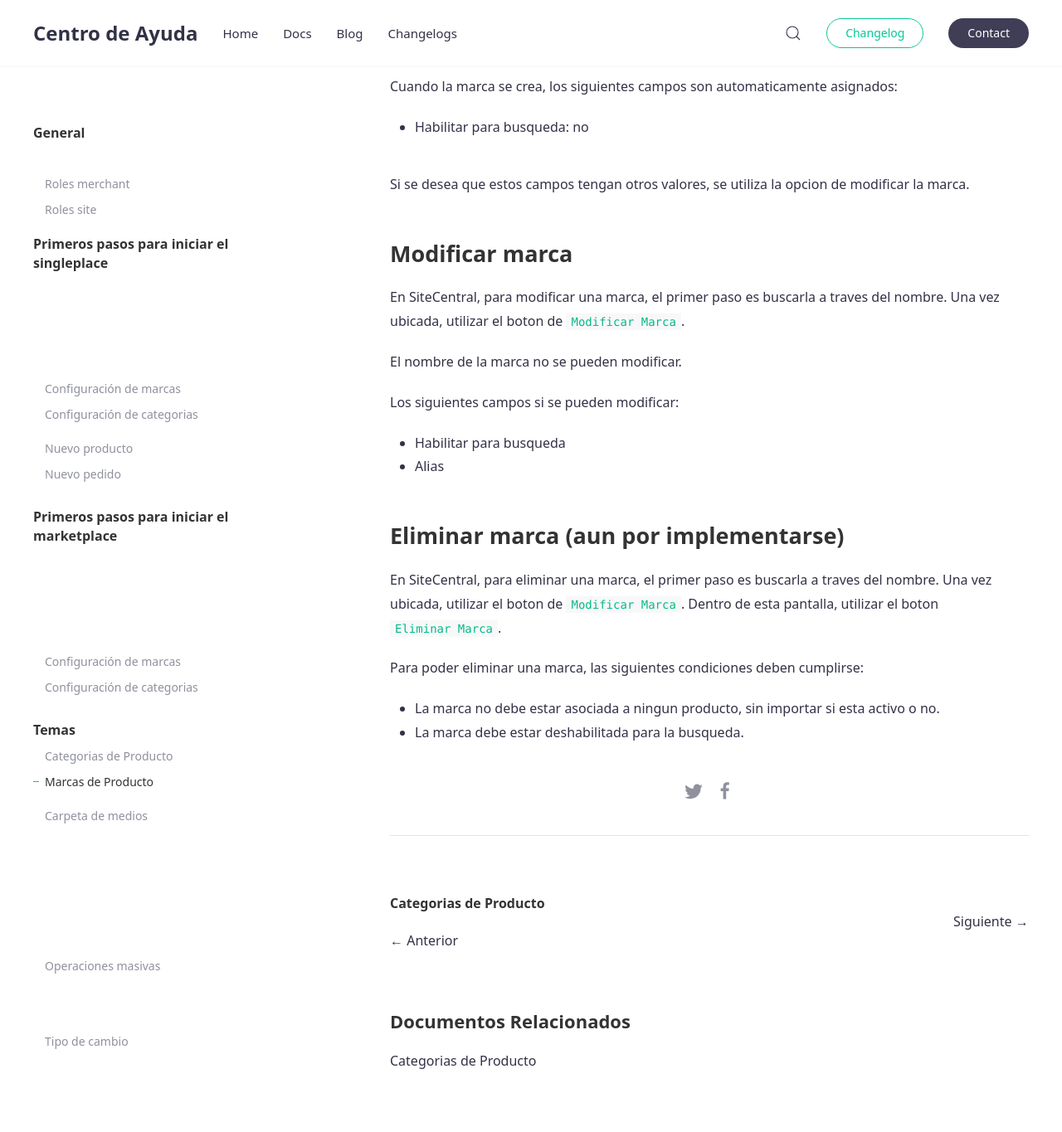
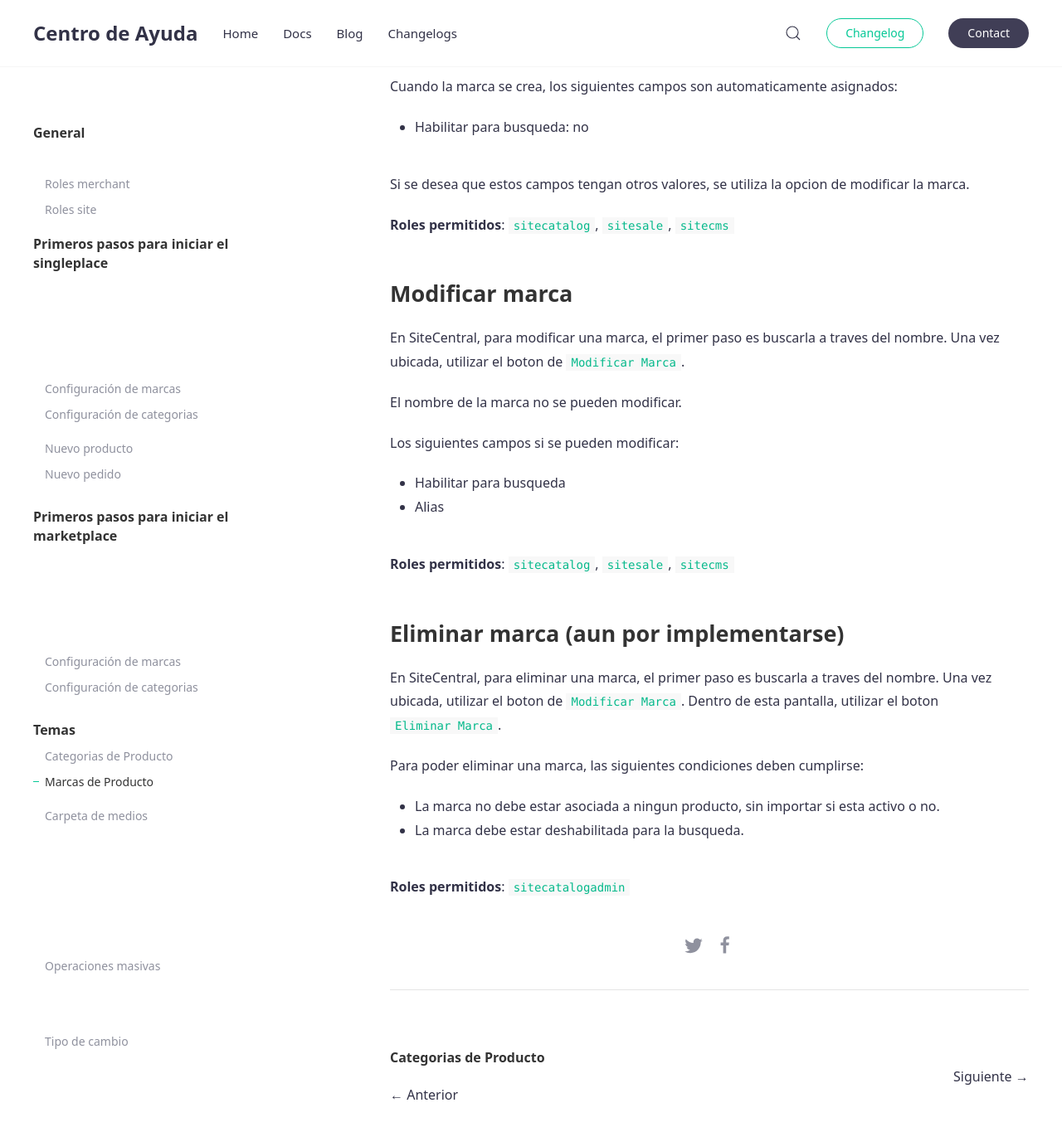
Before and after one commit to jztechpe/docshelp-old, a Jekyll site: the page built from docs/_docs/temas/catalogo/marca.md, in a window 1280 px wide and 1400 px high, scrolled down 1483 px. Shown: the top 1365 px of the window at 83% size. Built offline with Jekyll 4.4.1, drawn with Linux system fonts in a browser that asks for light colours.

Commit message:
write brand roles

```diff
--- a/docs/_docs/temas/catalogo/marca.md
+++ b/docs/_docs/temas/catalogo/marca.md
@@ -33,6 +33,8 @@ Cuando la marca se crea, los siguientes campos son automaticamente asignados:
 
 Si se desea que estos campos tengan otros valores, se utiliza la opcion de modificar la marca.
 
+**Roles permitidos**: `sitecatalog`, `sitesale`, `sitecms`
+
 ## Modificar marca
 En SiteCentral, para modificar una marca, el primer paso es buscarla a traves del nombre. Una vez ubicada, utilizar el boton de `Modificar Marca`.
 
@@ -42,9 +44,13 @@ Los siguientes campos si se pueden modificar:
 - Habilitar para busqueda
 - Alias
 
+**Roles permitidos**: `sitecatalog`, `sitesale`, `sitecms`
+
 ## Eliminar marca (aun por implementarse)
 En SiteCentral, para eliminar una marca, el primer paso es buscarla a traves del nombre. Una vez ubicada, utilizar el boton de `Modificar Marca`. Dentro de esta pantalla, utilizar el boton `Eliminar Marca`.
 
 Para poder eliminar una marca, las siguientes condiciones deben cumplirse:
 - La marca no debe estar asociada a ningun producto, sin importar si esta activo o no.
 - La marca debe estar deshabilitada para la busqueda.
+
+**Roles permitidos**: `sitecatalogadmin`
```
